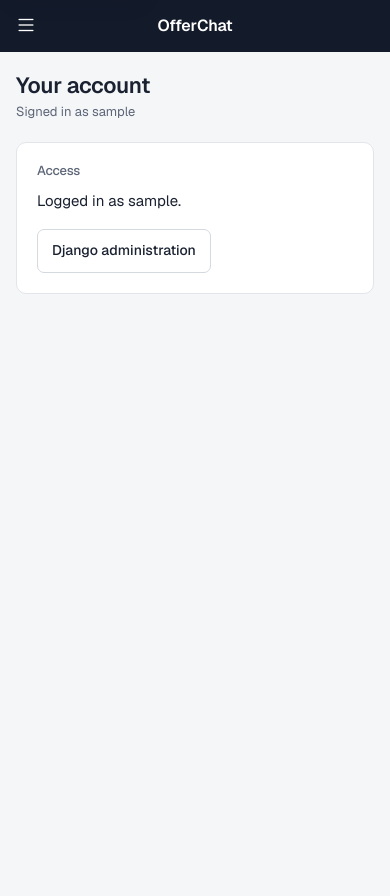
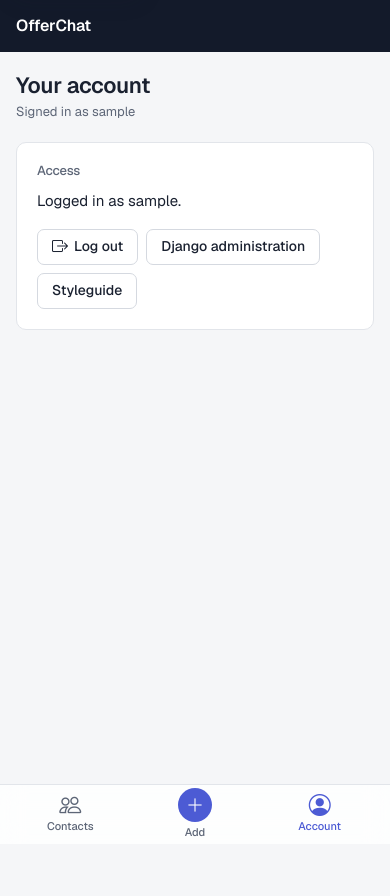
Before and after one commit to OfirF1110/MGT656-Final-Project, a Django app: page /account/ in a window 390 px wide. Run offline with Django 5.2, Linux system fonts and the light colour scheme; the visitor is signed in with stand-in values (Sample User, id 1); data that the repository does not hold is empty; parts of the project's set-up code (start-up, migrations or seed data) failed here and were passed over.

Commit message:
Responsive shell: bottom tab bar below 1024px, sidebar from 1024px (#10)
Mid-size screens squeezed the detail page into a ~150px column next to the
sidebar. The sidebar now shows from 1024px; below that a sticky top bar
and a bottom tab bar (Contacts, Add, Account) with safe-area insets. The
detail page goes two-column only when there is room, the form's actions
stay above the tab bar, the tab bar hides while typing on touch devices,
and touch targets/inputs follow pointer: coarse. Patterns adapted from the
team's other apps; documented in docs/design/ui-guidelines.md.

Co-Authored-By: Claude Opus 5.5 <noreply@anthropic.com>

```diff
--- a/contacts/templates/contacts/list.html
+++ b/contacts/templates/contacts/list.html
@@ -1,8 +1,5 @@
 {% extends 'app.html' %}
 {% block title %}Contacts · OfferChat{% endblock %}
-{% block page_actions %}
-  <a href="{% url 'contacts:create' %}" class="topbar-button" aria-label="Add contact"><i class="bi bi-plus-lg" aria-hidden="true"></i></a>
-{% endblock %}
 {% block content %}
   <div class="page-head">
     <div>
--- a/core/views.py
+++ b/core/views.py
@@ -10,7 +10,7 @@ def home(request):
 
 @login_required
 def account(request):
-    return render(request, "account.html")
+    return render(request, "account.html", {"nav_active": "account"})
 
 def health(request):
     try:
--- a/static/css/theme.css
+++ b/static/css/theme.css
@@ -30,6 +30,7 @@
   --oc-shadow-pop: 0 8px 24px rgba(19, 26, 42, .14), 0 2px 6px rgba(19, 26, 42, .06);
   --oc-focus: 0 0 0 3px rgba(76, 91, 212, .28);
   --oc-sidebar-width: 232px;
+  --oc-tabbar-height: 60px;
 
   --bs-primary: #4C5BD4;
   --bs-primary-rgb: 76, 91, 212;
@@ -191,21 +192,62 @@ body.public { min-height: 100vh; }
 }
 .app-logout:hover { color: #fff; background: rgba(255, 255, 255, .06); }
 
-.app-main { margin-left: var(--oc-sidebar-width); min-height: 100vh; }
-.app-content { max-width: 1200px; padding: 36px 48px 72px; }
+.app-main { min-height: 100vh; min-height: 100dvh; min-width: 0; }
+/* No container queries here: they would trap the phone bottom sheet (position: fixed) inside the content box. */
+.app-content { max-width: 1200px; padding: 20px 16px 40px; }
 
-.app-topbar { display: none; }
+/* Below 1024px: sticky top bar + bottom tab bar (zhiji / intake / yale-radar pattern). */
+.app-sidebar { display: none; }
+.app-topbar {
+  display: flex; align-items: center; gap: 8px; position: sticky; top: 0; z-index: 1020;
+  height: calc(52px + env(safe-area-inset-top)); padding: env(safe-area-inset-top) 8px 0 16px;
+  background: var(--oc-ink);
+}
+.app-topbar .app-wordmark { flex: 1; }
+.topbar-actions { display: flex; justify-content: flex-end; min-width: 44px; }
 .topbar-button {
   width: 44px; height: 44px; display: inline-flex; align-items: center; justify-content: center;
-  border: 0; background: none; color: #fff; border-radius: var(--oc-radius); font-size: 1.375rem;
+  border: 0; background: none; color: #fff; border-radius: var(--oc-radius); font-size: 1.25rem;
 }
 .topbar-button:hover { background: rgba(255, 255, 255, .08); color: #fff; }
-.app-offcanvas {
-  --bs-offcanvas-width: 280px; --bs-offcanvas-bg: var(--oc-ink); --bs-offcanvas-color: var(--oc-ink-text);
-  padding: 8px 12px 16px; display: flex; flex-direction: column;
+
+.app-tabbar {
+  position: fixed; left: 0; right: 0; bottom: 0; z-index: 1030;
+  display: grid; grid-template-columns: repeat(3, 1fr);
+  height: calc(var(--oc-tabbar-height) + env(safe-area-inset-bottom));
+  padding: 0 8px env(safe-area-inset-bottom);
+  background: rgba(255, 255, 255, .96); border-top: 1px solid var(--oc-line);
+  transition: transform .2s ease;
 }
-.app-offcanvas-head { display: flex; align-items: center; justify-content: space-between; padding: 0 0 12px 10px; }
-.app-offcanvas .app-nav-link, .app-offcanvas .app-account-link, .app-offcanvas .app-logout { min-height: 44px; }
+@supports (backdrop-filter: blur(12px)) {
+  .app-tabbar { background: rgba(255, 255, 255, .82); backdrop-filter: saturate(1.4) blur(12px); }
+}
+.app-tab {
+  display: flex; flex-direction: column; align-items: center; justify-content: center; gap: 2px;
+  color: var(--oc-muted); font-size: .6875rem; font-weight: 500; text-decoration: none;
+}
+.app-tab:hover { color: var(--oc-text); text-decoration: none; }
+.app-tab .bi { font-size: 1.375rem; line-height: 1; }
+.app-tab.active { color: var(--oc-accent); }
+.app-tab-add-icon {
+  width: 34px; height: 34px; border-radius: 50%; background: var(--oc-accent); color: #fff;
+  display: inline-flex; align-items: center; justify-content: center;
+}
+.app-tab-add-icon .bi { font-size: 1.125rem; }
+.app-tab--add.active { color: var(--oc-accent); }
+.app-main { padding-bottom: calc(var(--oc-tabbar-height) + env(safe-area-inset-bottom)); }
+/* While typing on a phone, the tab bar steps out of the way of the keyboard. */
+body.kbd-open .app-tabbar { transform: translateY(110%); }
+
+@media (min-width: 1024px) {
+  .app-sidebar { display: flex; }
+  .app-topbar, .app-tabbar { display: none; }
+  .app-main { margin-left: var(--oc-sidebar-width); padding-bottom: 0; }
+  .app-content { padding: 36px 48px 72px; }
+}
+@media (min-width: 600px) and (max-width: 1023.98px) {
+  .app-content { padding: 28px 32px 48px; }
+}
 
 /* ---------- Page structure ---------- */
 .page-head { display: flex; align-items: center; justify-content: space-between; gap: 16px; margin-bottom: 20px; flex-wrap: wrap; }
@@ -233,25 +275,29 @@ body.public { min-height: 100vh; }
 .oc-toast.is-leaving { opacity: 0; transform: translateY(4px); transition: opacity .2s, transform .2s; }
 @keyframes oc-toast-in { from { opacity: 0; transform: translateY(6px); } to { opacity: 1; transform: none; } }
 
-/* ---------- Mobile shell ---------- */
+/* ---------- Touch and narrow screens ---------- */
+html, body { overflow-x: clip; }
+a, button, summary, .btn { touch-action: manipulation; }
+.page-title, .contact-name, .notes-body, .detail-list dd { overflow-wrap: anywhere; }
+@media (max-width: 1023.98px) {
+  .toast-stack { left: 16px; right: 16px; bottom: calc(var(--oc-tabbar-height) + env(safe-area-inset-bottom) + 12px); align-items: center; }
+  .oc-toast { max-width: 480px; }
+  .list-actions { display: none; }
+}
 @media (max-width: 767.98px) {
   :root { --bs-body-font-size: .9375rem; }
-  .app-sidebar { display: none; }
-  .app-main { margin-left: 0; }
-  .app-topbar {
-    display: flex; align-items: center; gap: 4px; position: sticky; top: 0; z-index: 1020;
-    height: 52px; padding: 0 4px; background: var(--oc-ink);
-  }
-  .app-topbar .app-wordmark { flex: 1; text-align: center; }
-  .topbar-actions { width: 44px; display: flex; justify-content: flex-end; }
-  .app-content { padding: 20px 16px 72px; }
   .page-title { font-size: 1.375rem; }
+  .public-card { padding: 24px; }
+}
+/* Fingers, not mice: 44px targets, 16px inputs (no iOS zoom), no sticky hover. */
+@media (pointer: coarse) {
   .form-control, .form-select { font-size: 16px; min-height: 44px; }
   .btn { min-height: 44px; }
-  .field-row { grid-template-columns: 1fr; gap: 0; }
-  .toast-stack { left: 16px; right: 16px; bottom: 16px; align-items: stretch; }
-  .oc-toast { max-width: none; }
-  .public-card { padding: 24px; }
+  .back-link { min-height: 44px; }
+}
+@media (hover: none) {
+  .contact-row:hover { background: transparent; }
+  .stage-caret { opacity: 1; }
 }
 
 @media (prefers-reduced-motion: reduce) {
--- a/static/js/app.js
+++ b/static/js/app.js
@@ -82,6 +82,20 @@
       if (trigger) trigger.focus();
     });
 
+    // On touch devices, hide the bottom tab bar while the on-screen keyboard is up
+    // (a text field has focus), so it doesn't cover what you're typing.
+    var coarse = window.matchMedia && window.matchMedia("(pointer: coarse)");
+    var TYPING = "input:not([type=hidden]):not([type=checkbox]):not([type=radio]):not([type=submit]), textarea";
+    document.addEventListener("focusin", function (event) {
+      if (coarse && coarse.matches && event.target.matches(TYPING)) document.body.classList.add("kbd-open");
+    });
+    document.addEventListener("focusout", function () {
+      setTimeout(function () {
+        var active = document.activeElement;
+        if (!active || !active.matches(TYPING)) document.body.classList.remove("kbd-open");
+      }, 60);
+    });
+
     // Drop any htmx history snapshots when logging out (belt and braces; the cache is off).
     document.addEventListener("submit", function (event) {
       var action = event.target.getAttribute("action") || "";
--- a/templates/account.html
+++ b/templates/account.html
@@ -1,6 +1,6 @@
 {% extends 'app.html' %}
 {% block title %}Your account · OfferChat{% endblock %}
-{% block content %}
+{% block content %}{# nav_active is set by the view #}
   <div class="page-head">
     <div>
       <h1 class="page-title">Your account</h1>
@@ -10,10 +10,15 @@
   <section class="panel" aria-labelledby="account-access">
     <h2 class="panel-title" id="account-access">Access</h2>
     <p class="mb-3">Logged in as {{ user.username }}.</p>
-    {% if user.is_staff %}
-      <div class="d-flex gap-2 flex-wrap">
+    <div class="d-flex gap-2 flex-wrap">
+      <form method="post" action="{% url 'logout' %}">
+        {% csrf_token %}
+        <button type="submit" class="btn btn-quiet"><i class="bi bi-box-arrow-right" aria-hidden="true"></i>Log out</button>
+      </form>
+      {% if user.is_staff %}
         <a href="/admin/" class="btn btn-quiet">Django administration</a>
-      </div>
-    {% endif %}
+        <a href="{% url 'styleguide' %}" class="btn btn-quiet">Styleguide</a>
+      {% endif %}
+    </div>
   </section>
 {% endblock %}
--- a/templates/app.html
+++ b/templates/app.html
@@ -8,24 +8,11 @@
 <body class="app" hx-headers='{"X-CSRFToken": "{{ csrf_token }}"}'>
   <a class="skip-link" href="#main">Skip to content</a>
 
+  {# Below 1024px: top bar + bottom tab bar. From 1024px: the sidebar. See docs/design/ui-guidelines.md. #}
   <header class="app-topbar">
-    <button type="button" class="topbar-button" data-bs-toggle="offcanvas" data-bs-target="#app-menu"
-            aria-controls="app-menu" aria-label="Open menu">
-      <i class="bi bi-list" aria-hidden="true"></i>
-    </button>
     <a href="{% url 'home' %}" class="app-wordmark">OfferChat</a>
     <div class="topbar-actions">{% block page_actions %}{% endblock %}</div>
   </header>
-
-  <div class="offcanvas offcanvas-start app-offcanvas" tabindex="-1" id="app-menu" aria-label="Menu">
-    <div class="app-offcanvas-head">
-      <span class="app-wordmark">OfferChat</span>
-      <button type="button" class="topbar-button" data-bs-dismiss="offcanvas" aria-label="Close menu">
-        <i class="bi bi-x-lg" aria-hidden="true"></i>
-      </button>
-    </div>
-    {% include 'components/_nav.html' %}
-  </div>
 
   <aside class="app-sidebar">
     <a href="{% url 'home' %}" class="app-wordmark">OfferChat</a>
@@ -38,6 +25,7 @@
     </div>
   </main>
 
+  {% include 'components/_tabbar.html' %}
   {% include 'components/_toast.html' %}
 
   <script src="https://cdn.jsdelivr.net/npm/bootstrap@5.3.8/dist/js/bootstrap.bundle.min.js"
--- a/templates/base.html
+++ b/templates/base.html
@@ -2,7 +2,7 @@
 <html lang="en">
 <head>
   <meta charset="utf-8">
-  <meta name="viewport" content="width=device-width, initial-scale=1">
+  <meta name="viewport" content="width=device-width, initial-scale=1, viewport-fit=cover">
   <title>{% block title %}OfferChat{% endblock %}</title>
   <link rel="preconnect" href="https://fonts.googleapis.com">
   <link rel="preconnect" href="https://fonts.gstatic.com" crossorigin>
--- /dev/null
+++ b/templates/components/_tabbar.html
@@ -0,0 +1,16 @@
+{% with view=request.resolver_match.view_name %}
+<nav class="app-tabbar" aria-label="Main">
+  <a href="{% url 'contacts:list' %}" class="app-tab{% if nav_active == 'contacts' and view != 'contacts:create' %} active{% endif %}"
+     {% if nav_active == 'contacts' and view != 'contacts:create' %}aria-current="page"{% endif %}>
+    <i class="bi bi-people" aria-hidden="true"></i><span>Contacts</span>
+  </a>
+  <a href="{% url 'contacts:create' %}" class="app-tab app-tab--add{% if view == 'contacts:create' %} active{% endif %}"
+     {% if view == 'contacts:create' %}aria-current="page"{% endif %}>
+    <span class="app-tab-add-icon" aria-hidden="true"><i class="bi bi-plus-lg"></i></span><span>Add</span>
+  </a>
+  <a href="{% url 'account' %}" class="app-tab{% if nav_active == 'account' %} active{% endif %}"
+     {% if nav_active == 'account' %}aria-current="page"{% endif %}>
+    <i class="bi bi-person-circle" aria-hidden="true"></i><span>Account</span>
+  </a>
+</nav>
+{% endwith %}
```
Also changed, not shown: other parts of static/css/theme.css (+42 -14 lines), AGENTS.md (+1 -1 lines), core/tests.py (+29 -0 lines), docs/design/ui-guidelines.md (+24 -4 lines).
